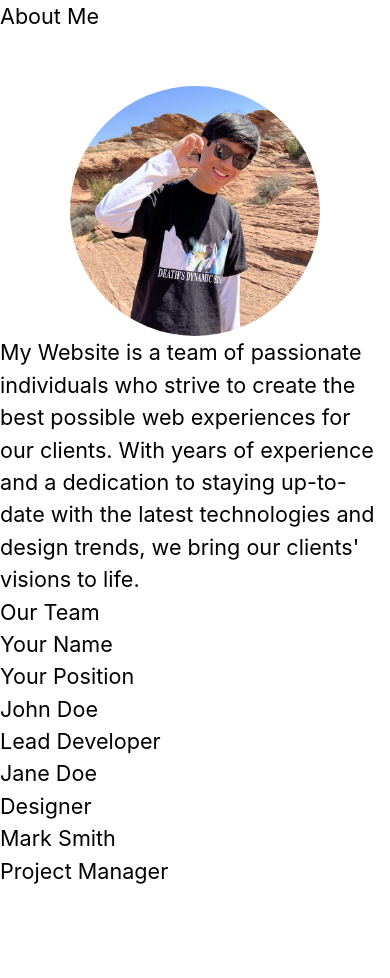
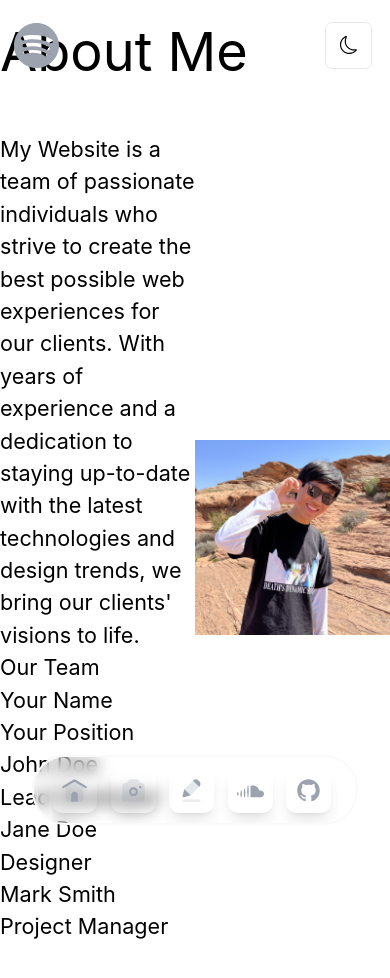
Before and after one commit to hnlp1997/my-website, a Next.js app: page /about in a window 390 px wide. Shown: the top 978 px of the page. Before the commit the page ends 887 px from the top, so only its background shows below. Built offline with nearby package versions, Linux system fonts and the light colour scheme; no server answers.

Commit message:
fixed a bit of about page

```diff
--- a/src/components/NavItem.js
+++ b/src/components/NavItem.js
@@ -11,7 +11,7 @@ export default function NavItem({ href, title, icon }) {
         prefetch
         scroll={true}
         className={
-          "flex h-10 w-10 my-4 shrink-0 transform-none cursor-pointer items-center justify-center rounded-[23%] bg-[#F2F2F2] text-center text-black shadow-lg outline-none focus:outline-none dark:bg-[#313035] dark:bg-opacity-50 dark:text-primary-275"
+          "flex h-10 w-10 my-4 shrink-0 transform-none cursor-pointer items-center justify-center rounded-[23%] text-center text-black shadow-lg outline-none focus:outline-none dark:bg-opacity-50 dark:text-primary-275"
         }
       >
         {icon}
--- a/src/components/layout.js
+++ b/src/components/layout.js
@@ -10,7 +10,7 @@ import { useRouter } from "next/router";
 const name = "Hoang-Nam LuuPham";
 export const siteTitle = "Hi Nam!";
 
-function capitalizeFirstLetter(string) {
+export function capitalizeFirstLetter(string) {
     return string.charAt(0).toUpperCase() + string.slice(1);
 }
 
--- a/src/components/sections/Footer.js
+++ b/src/components/sections/Footer.js
@@ -9,8 +9,8 @@ import RedirectItem from "./redirectitems";
 import { GitHubIcon } from "../icons";
 
 const Footer = () => (
-  <footer className="z-10 fixed inset-x-0 bottom-0 left-1/2 flex h-[70px] w-[calc(100%_-_64px)] max-w-max -translate-x-1/2 -translate-y-1/2 justify-between rounded-[34px] border-2 border-slate-50 border-primary-200 bg-primary-100 px-[10px]  text-sm shadow-primary backdrop-blur dark:border-primary-400 dark:border-opacity-20 dark:bg-mirage-900 dark:bg-opacity-[0.08] px-4">
-    <div className="flex w-full shrink-0 items-center gap-x-2 overflow-x-auto text-center">
+  <footer className="z-10 fixed inset-x-0 left-1/2 flex h-[70px] w-[calc(100%_-_64px)] max-w-max -translate-x-1/2 -translate-y-1/2 justify-between rounded-[34px] border-2 border-slate-50 border-primary-200 bg-primary-100 text-sm shadow-primary backdrop-blur dark:border-primary-400 dark:border-opacity-20 dark:bg-mirage-900 dark:bg-opacity-[0.08] px-4 -mt-4">
+    <div className="flex w-full shrink-0 items-center gap-x-3 overflow-x-auto text-center">
       <NavItem
         href="/"
         icon={<HomeIcon className="h-6 w-6 text-gray-400" />}
--- a/src/components/sections/redirectitems.js
+++ b/src/components/sections/redirectitems.js
@@ -17,7 +17,7 @@ export default function RedirectItem({
         >
                 <button
                     aria-label={title}
-                    className="flex h-10 w-10 my-4 shrink-0 transform-none cursor-pointer items-center justify-center rounded-[23%] bg-[#F2F2F2] text-center text-black shadow-lg outline-none focus:outline-none dark:bg-[#313035] dark:bg-opacity-50 dark:text-primary-400"
+                    className="flex h-10 w-10 my-4 shrink-0 transform-none cursor-pointer items-center justify-center rounded-[23%] text-center text-black shadow-lg outline-none focus:outline-none dark:bg-opacity-50 dark:text-primary-400"
                 >
                     {icon}
                 </button>
--- a/src/pages/about.js
+++ b/src/pages/about.js
@@ -1,33 +1,44 @@
-import Head from 'next/head';
+import Head from "next/head";
 import utilStyles from "../styles/utils.module.css";
+import Layout from "../components/layout.js";
+import { capitalizeFirstLetter } from "../components/layout.js";
+import { useRouter } from "next/router";
 
 export default function About() {
+  const router = useRouter()
   return (
+
+    <Layout>
       <div className={utilStyles.container}>
         <Head>
-        <title>About Me</title>
-        <meta name="about" content="About Me" />
-        <link rel="icon" href="/speech.ico" />
+
+        <link
+          rel="icon"
+          href="https://em-content.zobj.net/thumbs/240/apple/354/snowman_2603-fe0f.png"
+        />
+        <title> {capitalizeFirstLetter(router.pathname.replace("/", ""))}</title>
+        <meta name="description" content="Welcome to Nam's Website!" />
       </Head>
 
+
         <main className={utilStyles.headingMd}>
-        <h1 className="text-5xlflex flex-col w-full mb-12 text-left lg:text-center">
+          <h1 className="text-5xl flex flex-col w-full mb-12 text-left lg:text-center">
             About Me
           </h1>
-
-        <img src="/heart.jpeg" alt="Hoang-Nam LuuPham" height="250" width="250" className="text-center mx-auto transform round-image"/>
-      <div className='max-w-lg'>
+          <div className='grid grid-cols-2 max-w-5xl items-center'>
+            <div className="">
             <p>
-          My Website is a team of passionate individuals who strive to create the best possible web experiences for our clients. With years of experience and a dedication to staying up-to-date with the latest technologies and design trends, we bring our clients' visions to life.
+              My Website is a team of passionate individuals who strive to
+              create the best possible web experiences for our clients. With
+              years of experience and a dedication to staying up-to-date with
+              the latest technologies and design trends, we bring our clients'
+              visions to life.
             </p>
 
-        <h2 className={utilStyles.subtitle}>
-          Our Team
-        </h2>
+            <h2 className='relative after:absolute after:bg-gray-200 after:bottom-0 after:left-0 after:h-[2px] after:w-full after:origin-bottom-right after:scale-x-0 hover:after:origin-bottom-left hover:after:scale-x-100 after:transition-transform after:ease-in-out after:duration-300'>Our Team</h2>
 
             <ul className={utilStyles.list}>
               <li>
-
                 <h3>Your Name</h3>
                 <p>Your Position</p>
               </li>
@@ -45,7 +56,16 @@ export default function About() {
               </li>
             </ul>
             </div>
+            <img
+              src="/heart.jpeg"
+              alt="Hoang-Nam LuuPham"
+              height="250"
+              width="250"
+              className="text-center mx-auto transform"
+            />
+          </div>
         </main>
       </div>
+    </Layout>
   );
 }
```
Also changed, not shown: 1 other file (tests, documents, lock files or other folders). Lines whose indentation alone changed are shown as unchanged.
